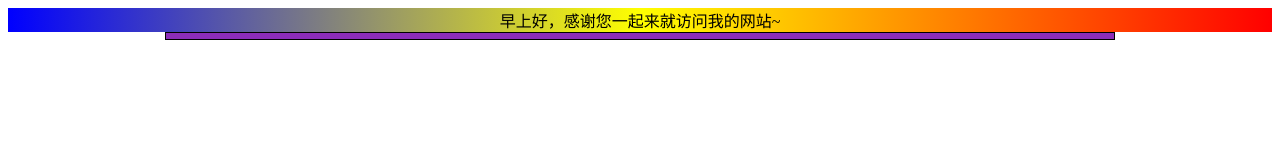
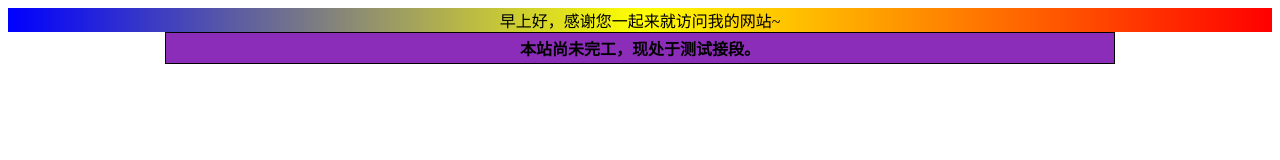
Before and after one commit to 234514/234514.github.io, a plain HTML site: page index.html in a window 1280 px wide. Drawn offline with Linux system fonts and the light colour scheme.

Commit message:
index.html

```diff
--- a/index.html
+++ b/index.html
@@ -68,4 +68,6 @@ setTimeout(momxc, 1000);
 
 </script>
 
+<p>本站尚未完工，现处于测试接段。</p>
+
 </html>
```
